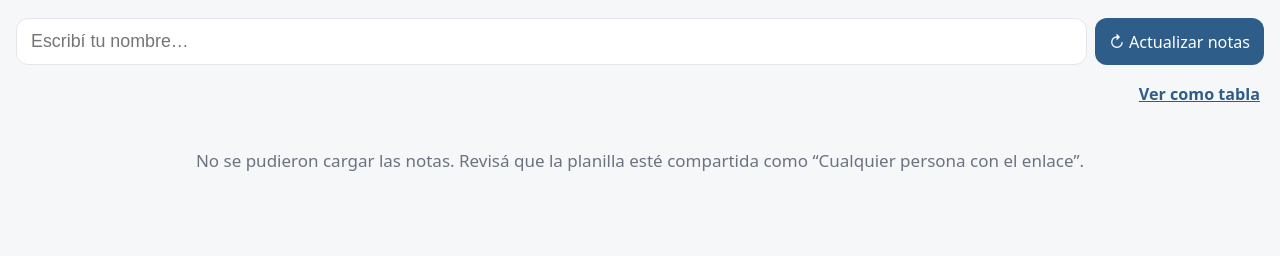
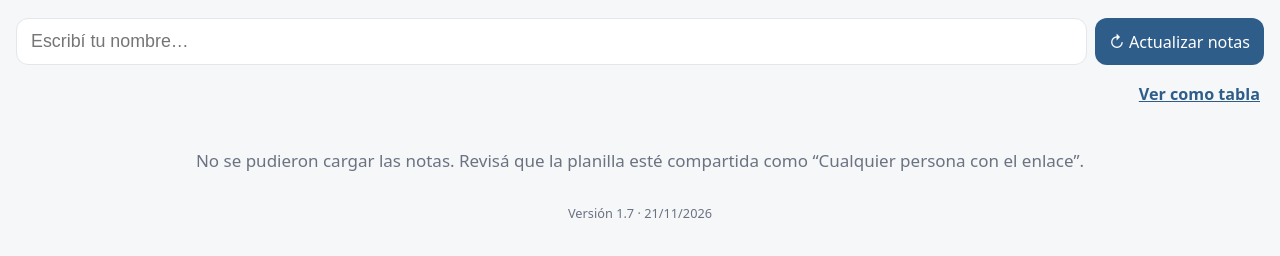
Before and after one commit to SergioFrias1983/notasEP9-4TOB, a plain HTML site: page index.html in a window 1280 px wide. Shown: the part 48-304 px from the top of the page. Drawn offline with Linux system fonts and the light colour scheme; no server answers.

Commit message:
v1.7: muestra el número de versión al pie de la página
Co-Authored-By: Claude Opus 5.5 <noreply@anthropic.com>
Claude-Session: https://claude.ai/code/session_0148s5m2YXvjuH3yLim6WpCg

```diff
--- a/index.html
+++ b/index.html
@@ -101,6 +101,7 @@
     th.nombre, td.nombre { width: auto; min-width: 240px; max-width: 340px; }
     #lista { max-width: 640px; margin: 0 auto; }
   }
+  .version { text-align: center; font-size: .75rem; color: var(--muted); padding: 4px 16px 20px; }
   [hidden] { display: none !important; }
 </style>
 </head>
@@ -132,7 +133,13 @@
   </table>
 </div>
 
+<footer class="version" id="version"></footer>
+
 <script>
+/* Versión de la página: se cambia en cada actualización */
+const VERSION = "1.7";
+const FECHA_VERSION = "21/11/2026";
+
 /* ===================== CONFIGURACIÓN =====================
    Para usar esta página con otra planilla, cambiá estos valores,
    o abrí la página con parámetros en la dirección, por ejemplo:
@@ -166,6 +173,7 @@ const cfg = {
 };
 
 const $ = id => document.getElementById(id);
+$("version").textContent = "Versión " + VERSION + " · " + FECHA_VERSION;
 $("titulo").textContent = cfg.titulo;
 document.title = cfg.titulo;
 
```
